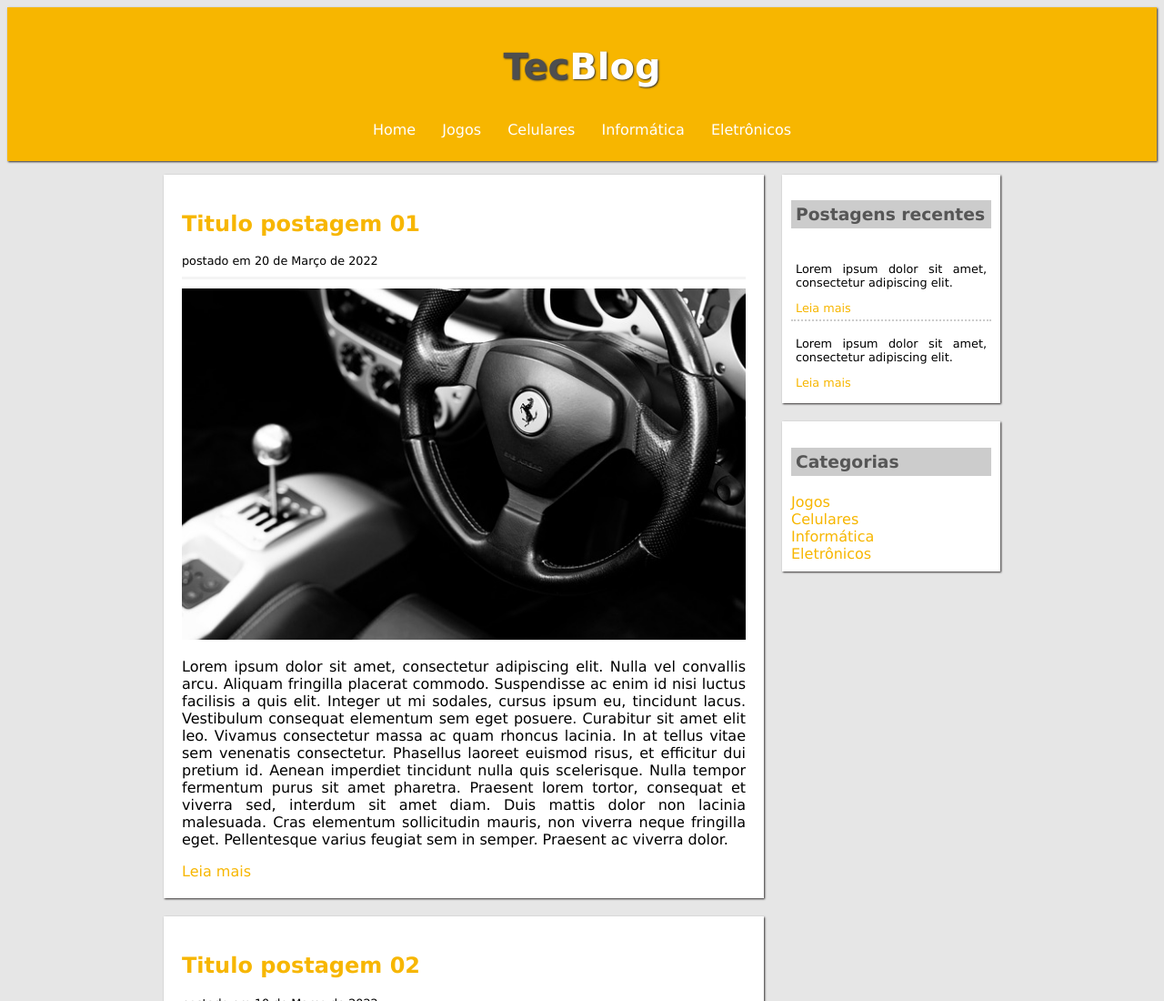
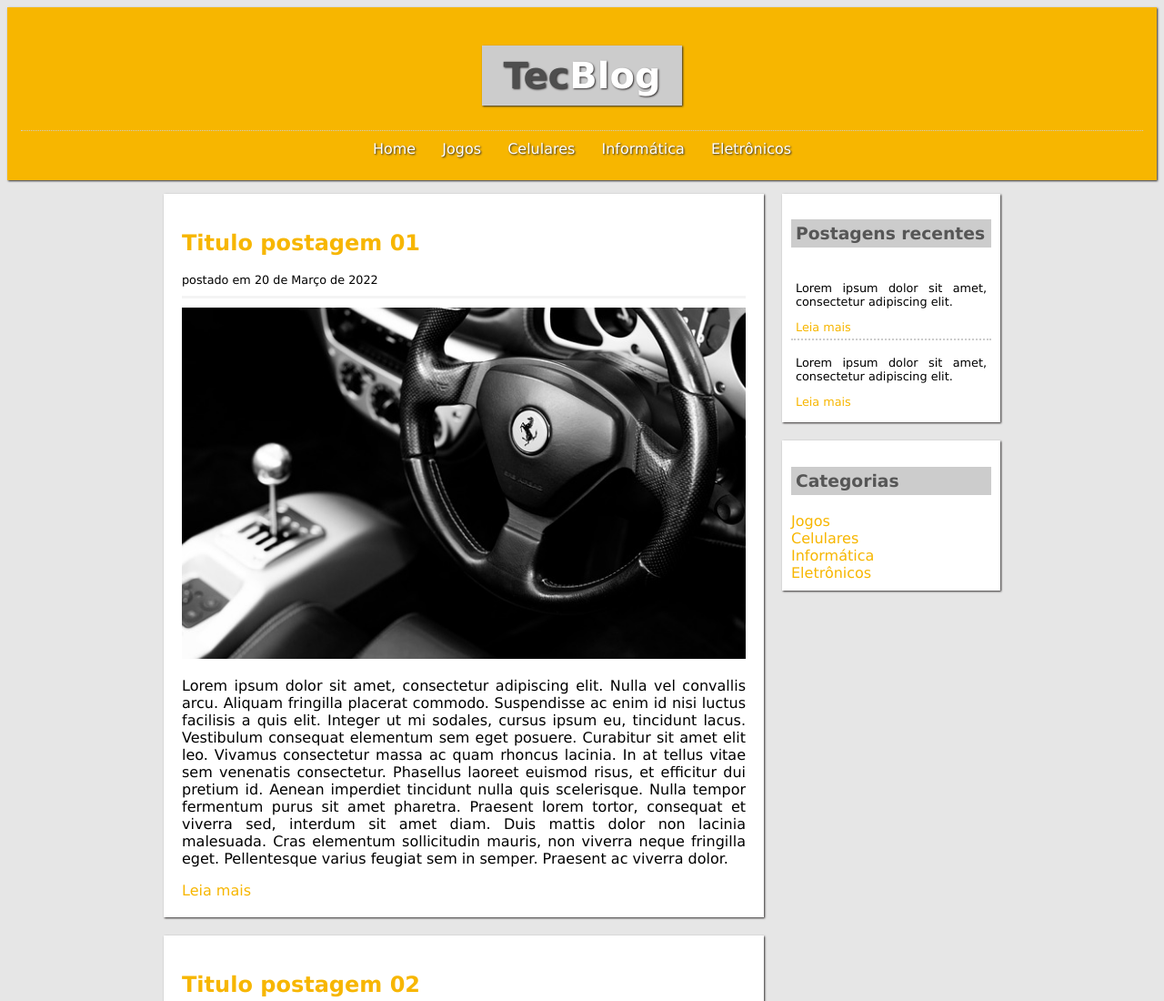
Before and after one commit to thiagobalonyi/blog-tecnologia, a plain HTML site: page index.html in a window 1280 px wide. Shown: the top 1100 px of the page at 91% size. Drawn offline with Linux system fonts and the light colour scheme.

Commit message:
alteração menu e logo

```diff
--- a/css/estilo.css
+++ b/css/estilo.css
@@ -23,11 +23,12 @@ body {
 }
 
 #area-logo {
-    /*--- sem formatação ---*/
+    border-bottom: 1px dotted #ccc;
 }
 
 #area-menu {
     padding: 10px;
+    text-shadow: 1px 1px 2px rgb(48, 45, 45);
 }
 
 #area-principal {
@@ -108,6 +109,11 @@ h1 {
     color: #4e4e4e;
     font-size: 2.5em;
     text-shadow: 1px 1px 2px rgb(48, 45, 45);
+    background: #ccc;
+    padding: 10px;
+    width: 200px;
+    display: inline-block;
+    box-shadow: 1px 1px 2px rgb(48, 45, 45);
 }
 
 .branco {
```
